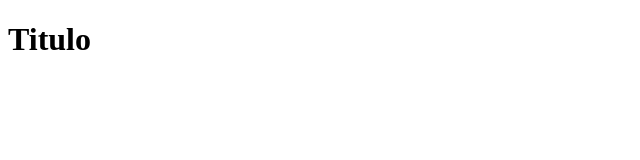
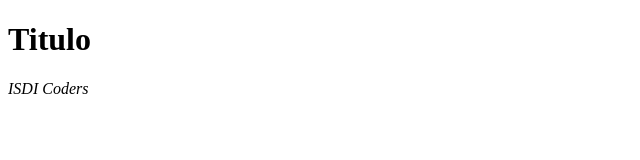
Before and after one commit to alce65/week1_2023, a website: page index.html in a window 1280 px wide. Shown: the whole page, without its empty margins (0-640 px from the left). Drawn offline with Linux system fonts and the light colour scheme.

Commit message:
Add footer to index

```diff
--- a/index.html
+++ b/index.html
@@ -13,6 +13,9 @@
     <h1>Titulo</h1>
   </header>
 
+  <footer>
+    <address>ISDI Coders</address>
+  </footer>
 </body>
 
 </html>
```
